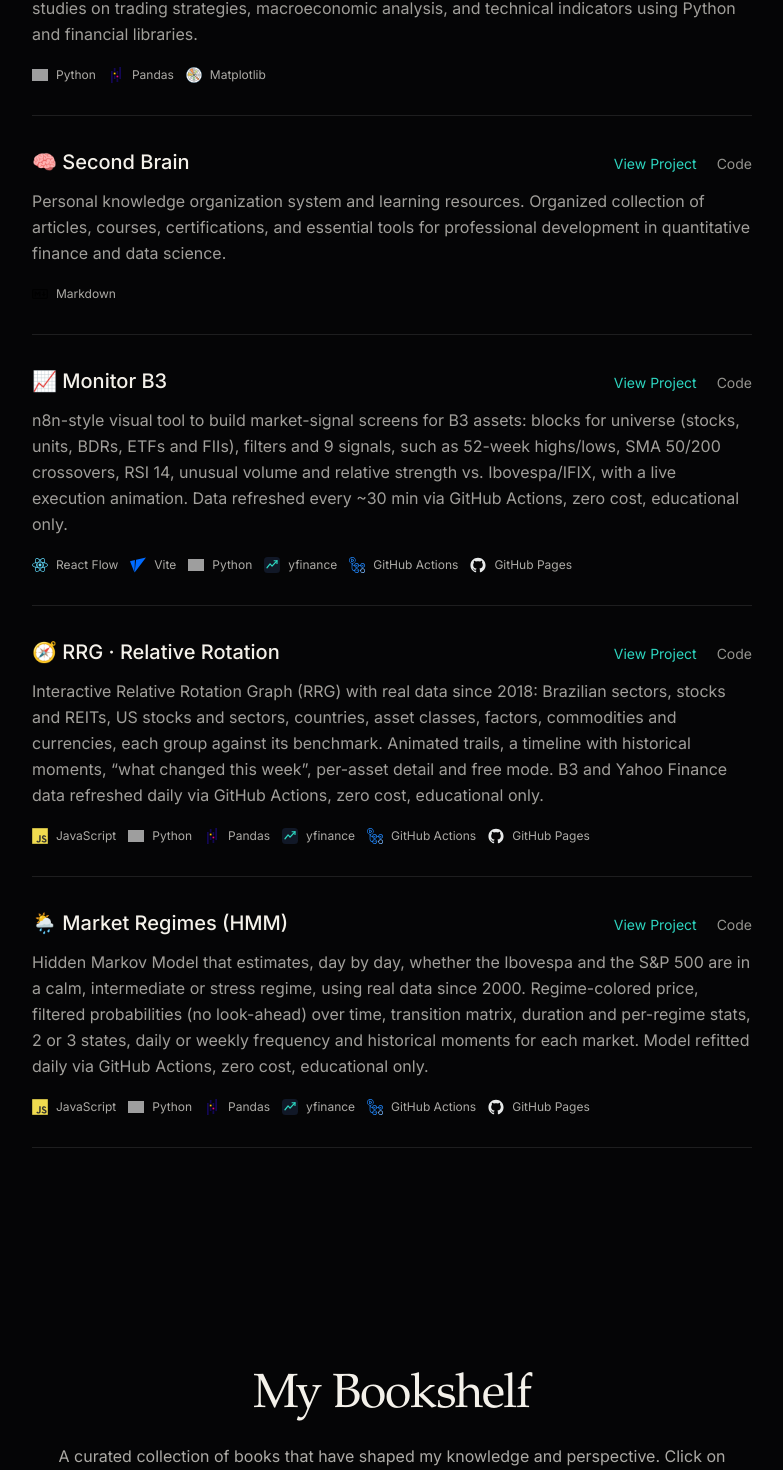
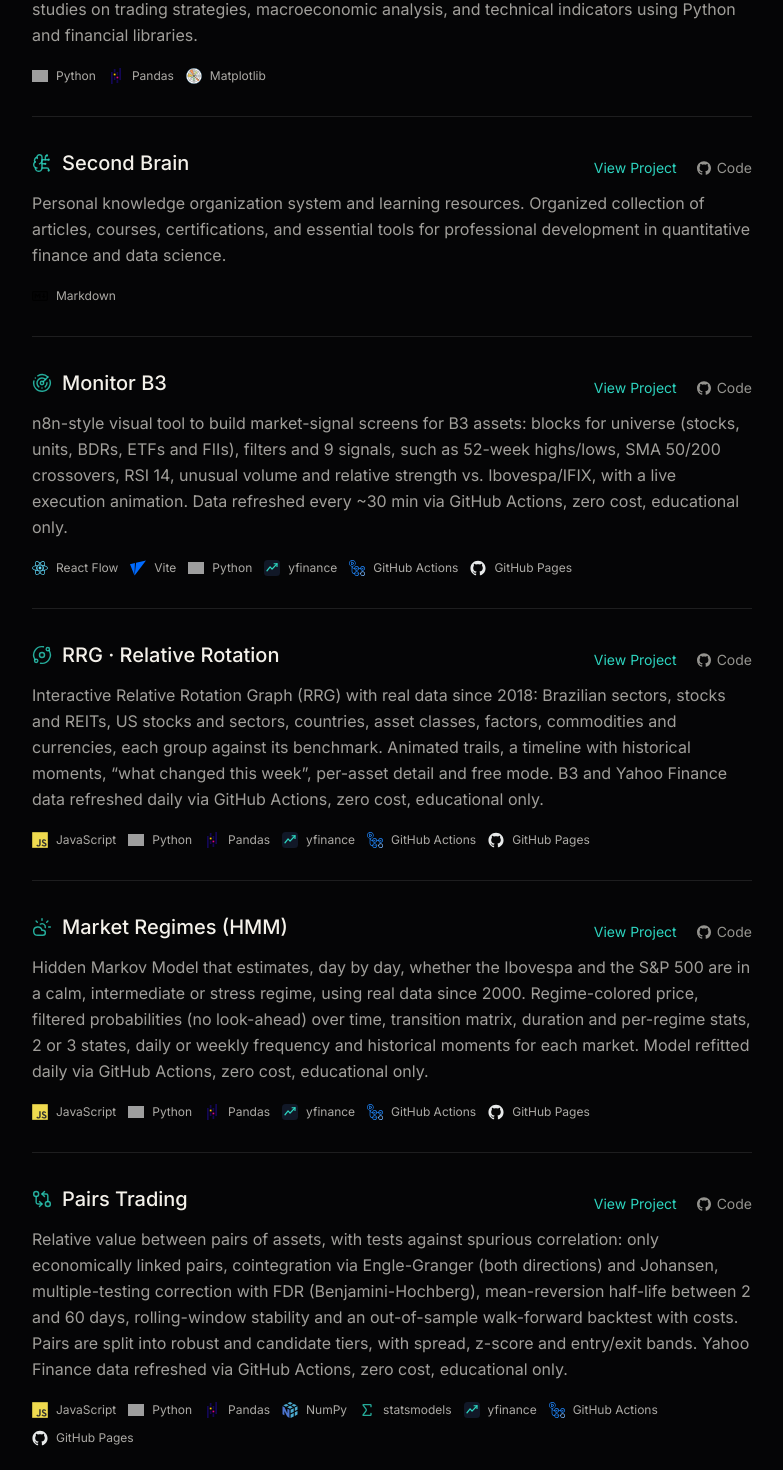
Before and after one commit to celowiz/celowiz.github.io, a React (Vite) app: page / in a window 1280 px wide. Shown: the part 3771-5241 px from the top of the page, without its empty margins (248-1031 px from the left). Built offline with nearby package versions, Linux system fonts and the light colour scheme; grey boxes are pictures that could not be loaded.

Commit message:
feat(projects): Pairs Trading, ícones Lucide nos títulos e logo do GitHub nos links de código (#23)
Co-authored-by: Marcelo Wizenberg <celowiz@users.noreply.github.com>

```diff
--- a/src/i18n/en.json
+++ b/src/i18n/en.json
@@ -104,24 +104,28 @@
         "viewProject": "View Project",
         "code": "Code",
         "1": {
-            "title": "📓 Quant Notebooks",
+            "title": "Quant Notebooks",
             "description": "Repository dedicated to learning Marimo and quantitative financial data analysis. Includes studies on trading strategies, macroeconomic analysis, and technical indicators using Python and financial libraries."
         },
         "2": {
-            "title": "🧠 Second Brain",
+            "title": "Second Brain",
             "description": "Personal knowledge organization system and learning resources. Organized collection of articles, courses, certifications, and essential tools for professional development in quantitative finance and data science."
         },
         "3": {
-            "title": "📈 Monitor B3",
+            "title": "Monitor B3",
             "description": "n8n-style visual tool to build market-signal screens for B3 assets: blocks for universe (stocks, units, BDRs, ETFs and FIIs), filters and 9 signals, such as 52-week highs/lows, SMA 50/200 crossovers, RSI 14, unusual volume and relative strength vs. Ibovespa/IFIX, with a live execution animation. Data refreshed every ~30 min via GitHub Actions, zero cost, educational only."
         },
         "4": {
-            "title": "🧭 RRG · Relative Rotation",
+            "title": "RRG · Relative Rotation",
             "description": "Interactive Relative Rotation Graph (RRG) with real data since 2018: Brazilian sectors, stocks and REITs, US stocks and sectors, countries, asset classes, factors, commodities and currencies, each group against its benchmark. Animated trails, a timeline with historical moments, “what changed this week”, per-asset detail and free mode. B3 and Yahoo Finance data refreshed daily via GitHub Actions, zero cost, educational only."
         },
         "5": {
-            "title": "🌦️ Market Regimes (HMM)",
+            "title": "Market Regimes (HMM)",
             "description": "Hidden Markov Model that estimates, day by day, whether the Ibovespa and the S&P 500 are in a calm, intermediate or stress regime, using real data since 2000. Regime-colored price, filtered probabilities (no look-ahead) over time, transition matrix, duration and per-regime stats, 2 or 3 states, daily or weekly frequency and historical moments for each market. Model refitted daily via GitHub Actions, zero cost, educational only."
+        },
+        "6": {
+            "title": "Pairs Trading",
+            "description": "Relative value between pairs of assets, with tests against spurious correlation: only economically linked pairs, cointegration via Engle-Granger (both directions) and Johansen, multiple-testing correction with FDR (Benjamini-Hochberg), mean-reversion half-life between 2 and 60 days, rolling-window stability and an out-of-sample walk-forward backtest with costs. Pairs are split into robust and candidate tiers, with spread, z-score and entry/exit bands. Yahoo Finance data refreshed via GitHub Actions, zero cost, educational only."
         }
     },
     "footer": {
--- a/src/i18n/pt.json
+++ b/src/i18n/pt.json
@@ -104,24 +104,28 @@
         "viewProject": "Ver Projeto",
         "code": "Código",
         "1": {
-            "title": "📓 Quant Notebooks",
+            "title": "Quant Notebooks",
             "description": "Repositório dedicado ao aprendizado de Marimo e análise quantitativa de dados financeiros. Inclui estudos sobre estratégias de trading, análise macroeconômica e indicadores técnicos usando Python e bibliotecas financeiras."
         },
         "2": {
-            "title": "🧠 Second Brain",
+            "title": "Second Brain",
             "description": "Sistema pessoal de organização de conhecimento e recursos de aprendizado. Coleção organizada de artigos, cursos, certificações e ferramentas essenciais para desenvolvimento profissional em finanças quantitativas e ciência de dados."
         },
         "3": {
-            "title": "📈 Monitor B3",
+            "title": "Monitor B3",
             "description": "Ferramenta visual no estilo n8n para montar telas de sinais de mercado da B3: blocos de universo (ações, units, BDRs, ETFs e FIIs), filtros e 9 sinais, como máx./mín. de 52 semanas, cruzamento das SMAs 50/200, RSI 14, volume anormal e força relativa vs. Ibovespa/IFIX, com animação de execução ao vivo. Dados atualizados a cada ~30 min via GitHub Actions, custo zero e uso educacional."
         },
         "4": {
-            "title": "🧭 RRG · Rotação Relativa",
+            "title": "RRG · Rotação Relativa",
             "description": "Gráfico de Rotação Relativa (RRG) interativo com dados reais desde 2018: setores, ações e FIIs do Brasil, ações e setores dos EUA, países, classes de ativos, fatores, commodities e moedas, cada grupo contra seu benchmark. Rastros animados, linha do tempo com momentos históricos, “o que mudou esta semana”, detalhe por ativo e modo livre. Dados da B3 e do Yahoo Finance atualizados diariamente via GitHub Actions, custo zero e uso educacional."
         },
         "5": {
-            "title": "🌦️ Regimes de mercado (HMM)",
+            "title": "Regimes de mercado (HMM)",
             "description": "Hidden Markov Model que estima, dia a dia, se o Ibovespa e o S&P 500 estão em regime calmo, intermediário ou de estresse, com dados reais desde 2000. Preço colorido por regime, probabilidades filtradas (sem olhar o futuro) ao longo do tempo, matriz de transição, duração e estatísticas por regime, 2 ou 3 estados, frequência diária ou semanal e momentos históricos de cada mercado. Modelo reajustado diariamente via GitHub Actions, custo zero e uso educacional."
+        },
+        "6": {
+            "title": "Pairs Trading",
+            "description": "Valor relativo entre pares de ativos com testes contra correlação espúria: só pares com vínculo econômico, cointegração por Engle-Granger (nos dois sentidos) e Johansen, correção de testes múltiplos por FDR (Benjamini-Hochberg), meia-vida de reversão entre 2 e 60 dias, estabilidade em janelas móveis e backtest walk-forward fora da amostra com custos. Os pares são separados em faixas de robustos e candidatos, com spread, z-score e bandas de entrada/saída. Dados do Yahoo Finance atualizados via GitHub Actions, custo zero e uso educacional."
         }
     },
     "footer": {
--- a/src/sections/Projects.tsx
+++ b/src/sections/Projects.tsx
@@ -1,32 +1,45 @@
 import { useTranslation } from 'react-i18next';
 import { AnimatedSection } from '../components/AnimatedSection';
 import { useAnalytics } from '../hooks/useAnalytics';
+import { BrainCircuit, CloudSun, GitCompareArrows, NotebookPen, Orbit, Radar, Sigma, type LucideIcon } from 'lucide-react';
+import { SiGithub } from 'react-icons/si';
 
-const projects = [
+const projects: { icon: LucideIcon; techs: string[]; projectUrl: string; codeUrl: string }[] = [
   {
+    icon: NotebookPen,
     techs: ['python', 'pandas', 'matplotlib'],
     projectUrl: 'https://celowiz.github.io/quant-notebooks/',
     codeUrl: 'https://github.com/celowiz/quant-notebooks',
   },
   {
+    icon: BrainCircuit,
     techs: ['markdown'],
     projectUrl: 'https://github.com/celowiz/second-brain/blob/main/README.md',
     codeUrl: 'https://github.com/celowiz/second-brain',
   },
   {
+    icon: Radar,
     techs: ['react', 'vite', 'python', 'yfinance', 'githubactions', 'githubpages'],
     projectUrl: 'https://celowiz.github.io/monitor-b3/',
     codeUrl: 'https://github.com/celowiz/monitor-b3',
   },
   {
+    icon: Orbit,
     techs: ['javascript', 'python', 'pandas', 'yfinance', 'githubactions', 'githubpages'],
     projectUrl: 'https://celowiz.github.io/rrg/',
     codeUrl: 'https://github.com/celowiz/rrg',
   },
   {
+    icon: CloudSun,
     techs: ['javascript', 'python', 'pandas', 'yfinance', 'githubactions', 'githubpages'],
     projectUrl: 'https://celowiz.github.io/hmm-regimes/',
     codeUrl: 'https://github.com/celowiz/hmm-regimes',
+  },
+  {
+    icon: GitCompareArrows,
+    techs: ['javascript', 'python', 'pandas', 'numpy', 'statsmodels', 'yfinance', 'githubactions', 'githubpages'],
+    projectUrl: 'https://celowiz.github.io/pairs-trading/',
+    codeUrl: 'https://github.com/celowiz/pairs-trading',
   },
 ];
 
@@ -41,7 +54,11 @@ const techIcons: Record<string, string> = {
   yfinance: '/icons/yfinance/yfinance-original.svg',
   githubactions: '/icons/githubactions/githubactions-original.svg',
   githubpages: '/icons/github/github-original.svg',
+  numpy: '/icons/numpy/numpy-original.svg',
 };
+
+// Techs sem ícone no devicon local: ícone Lucide genérico.
+const techLucide: Record<string, LucideIcon> = { statsmodels: Sigma };
 
 const techLabels: Record<string, string> = {
   react: 'React Flow',
@@ -54,6 +71,8 @@ const techLabels: Record<string, string> = {
   yfinance: 'yfinance',
   githubactions: 'GitHub Actions',
   githubpages: 'GitHub Pages',
+  numpy: 'NumPy',
+  statsmodels: 'statsmodels',
 };
 
 export default function Projects() {
@@ -73,7 +92,8 @@ export default function Projects() {
               className="group border-b border-white/10 py-8 transition-transform duration-200 hover:-translate-y-0.5"
             >
               <div className="flex flex-col gap-3 sm:flex-row sm:items-baseline sm:justify-between">
-                <h3 className="text-xl font-medium text-paper">
+                <h3 className="flex items-center gap-2.5 text-xl font-medium text-paper">
+                  <project.icon aria-hidden="true" className="h-5 w-5 shrink-0 text-teal/80" strokeWidth={1.75} />
                   {t(`projects.${idx + 1}.title`)}
                 </h3>
                 <div className="flex gap-5 text-sm">
@@ -91,8 +111,9 @@ export default function Projects() {
                     onClick={() => trackProjectClick(slug(project.codeUrl), 'code')}
                     target="_blank"
                     rel="noopener noreferrer"
-                    className="text-paper/60 transition-colors hover:text-paper"
+                    className="inline-flex items-center gap-1.5 text-paper/60 transition-colors hover:text-paper"
                   >
+                    <SiGithub aria-hidden="true" className="h-3.5 w-3.5 shrink-0" />
                     {t('projects.code')}
                   </a>
                 </div>
@@ -101,8 +122,11 @@ export default function Projects() {
                 {t(`projects.${idx + 1}.description`)}
               </p>
               <ul className="mt-5 flex flex-wrap gap-3">
-                {project.techs.map((tech) => (
+                {project.techs.map((tech) => { const TechIcon = techLucide[tech]; return (
                   <li key={tech} className="flex items-center gap-2 text-xs text-paper/70">
+                    {TechIcon ? (
+                      <TechIcon aria-hidden="true" className="h-4 w-4 text-teal/80" strokeWidth={2} />
+                    ) : (
                       <img
                         src={techIcons[tech]}
                         alt=""
@@ -110,9 +134,10 @@ export default function Projects() {
                         height={16}
                         className={`h-4 w-4${tech === 'githubpages' ? ' invert' : ''}`}
                       />
+                    )}
                     <span>{techLabels[tech] ?? tech}</span>
                   </li>
-                ))}
+                ); })}
               </ul>
             </AnimatedSection>
           ))}
```
Lines whose indentation alone changed are shown as unchanged.
